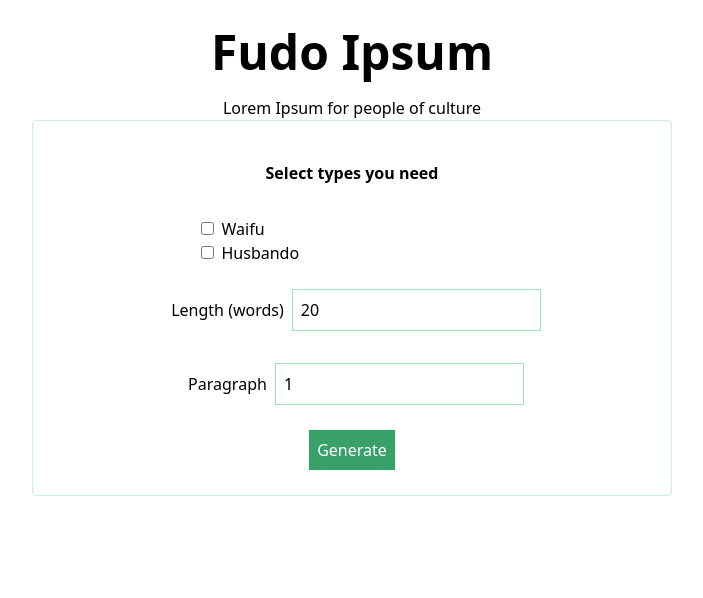
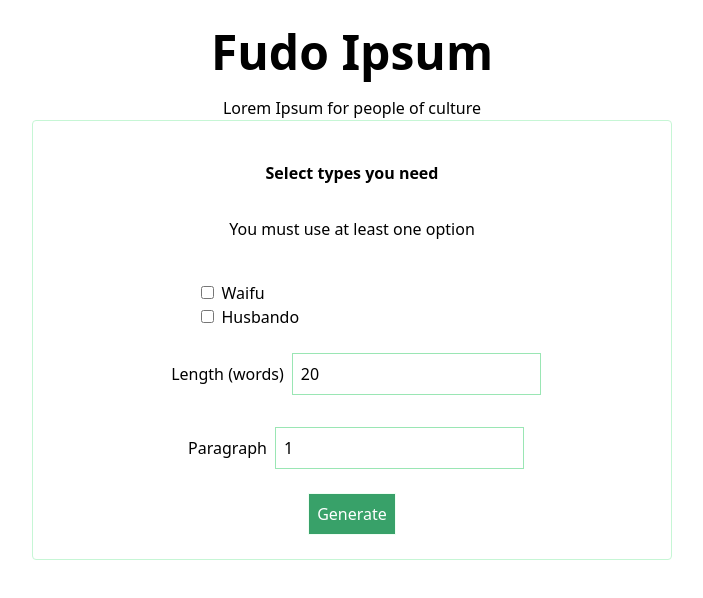
Before and after one commit to pontakornth/fudo-ipsum, a Vue app: page / in a window 1280 px wide. Shown: the top 598 px of the page, without its empty margins (288-991 px from the left). Built offline with nearby package versions, Linux system fonts and the light colour scheme.

Commit message:
feat: Add basic validation

```diff
--- a/src/App.vue
+++ b/src/App.vue
@@ -4,6 +4,13 @@
     <span>Lorem Ipsum for people of culture</span>
     <form class="selection-form">
         <label class="label-heading" for="types">Select types you need</label>
+        <span v-if="checkboxError || lengthError || paragraphError">
+          {{checkboxError}}
+          <br>
+          {{lengthError}}
+          <br>
+          {{paragraphError}}
+        </span>
         <div class="checkboxes">
           <label class="label-checkbox">
             <input v-model="rawOptions" name="raw-option" type="checkbox" value="waifu">
@@ -37,6 +44,11 @@ import {
 } from 'vue-property-decorator';
 import { generateParagraph, GenerateOptions } from './utils/generate';
 
+interface FormError {
+  checkboxError?: string;
+  lengthError?: string;
+}
+
 @Component
 export default class App extends Vue {
   loremIpsum = '';
@@ -44,6 +56,18 @@ export default class App extends Vue {
   rawOptions = [];
 
   paragraphs = 1;
+
+  get paragraphError() {
+    return this.paragraphs <= 0 ? 'You must generate at least one paragraph' : '';
+  }
+
+  get lengthError() {
+    return this.options.length && this.options.length <= 0 ? 'You must generate at least one word' : '';
+  }
+
+  get checkboxError() {
+    return this.rawOptions.length === 0 ? 'You must use at least one option' : '';
+  }
 
   // TODO: Add better way to check the option
   @Watch('rawOptions')
@@ -64,7 +88,9 @@ export default class App extends Vue {
   options: GenerateOptions = { waifu: false, husbando: false, length: 20 };
 
   generateLorem(): void {
-    this.loremIpsum = generateParagraph(this.options, this.paragraphs);
+    if (!(this.paragraphError || this.lengthError || this.checkboxError)) {
+      this.loremIpsum = generateParagraph(this.options, this.paragraphs);
+    }
   }
 
   copyToClipboard(): void {
```
